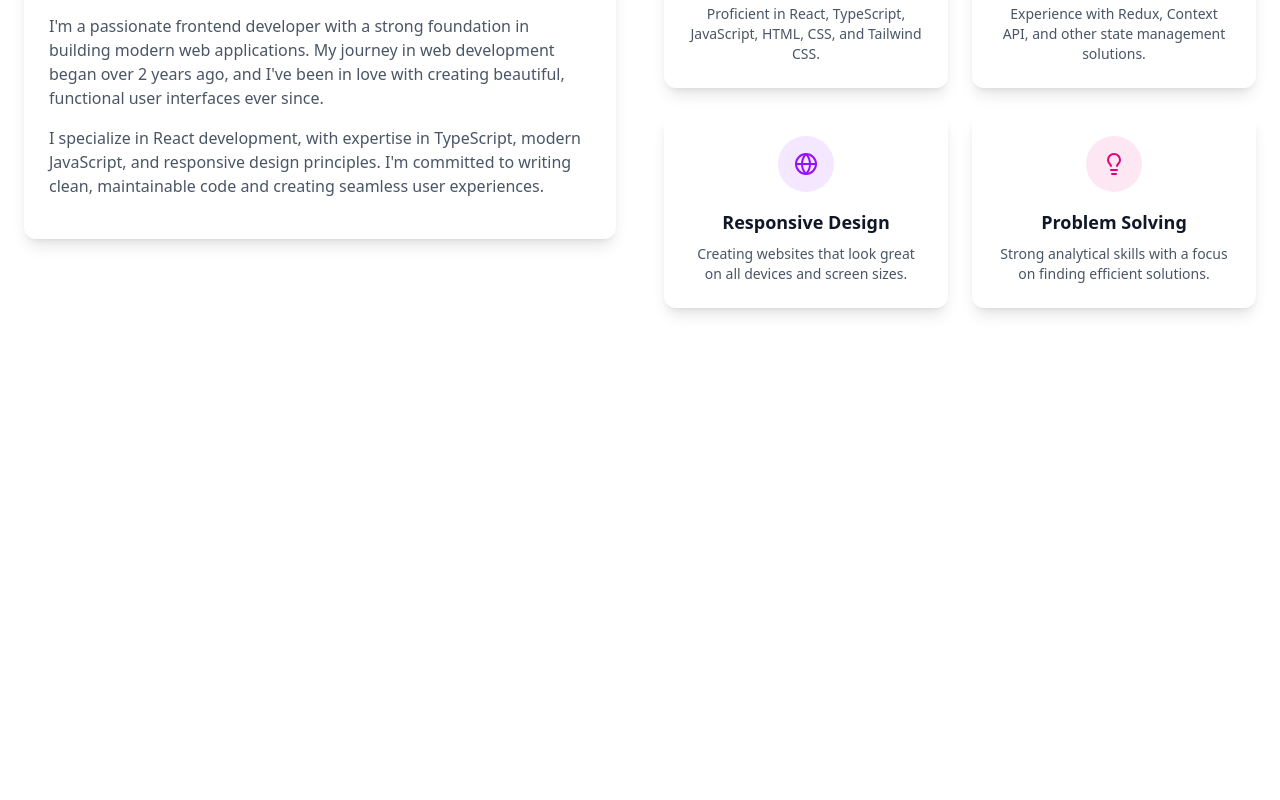
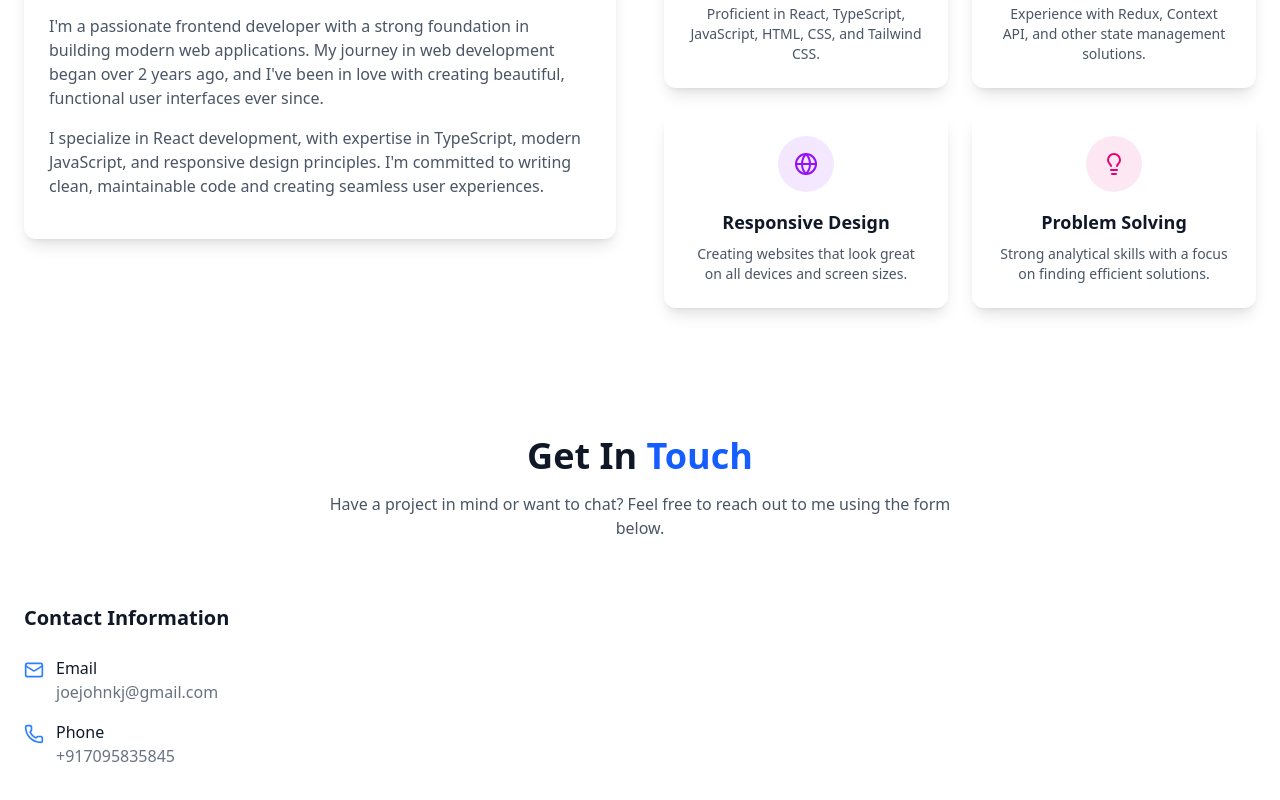
Before and after one commit to joejohn98/my-portfolio, a React (Vite) app: page / in a window 1280 px wide. Shown: the part 2522-3322 px from the top of the page. Before the commit the page ends 2894 px from the top, so only its background shows below. Built offline with nearby package versions, Linux system fonts and the light colour scheme.

Commit message:
Add Contact section to enhance portfolio with communication details

```diff
--- a/src/App.tsx
+++ b/src/App.tsx
@@ -1,6 +1,8 @@
+
 import Header from "./components/Header";
 import { ThemeProvider } from "./context/ThemeContext";
 import About from "./sections/About";
+import Contact from "./sections/Contact";
 import Hero from "./sections/Hero";
 import Projects from "./sections/Projects";
 
@@ -13,6 +15,7 @@ function App() {
           <Hero />
           <Projects />
           <About />
+          <Contact />
         </main>
       </div>
     </ThemeProvider>
--- /dev/null
+++ b/src/sections/Contact.tsx
@@ -0,0 +1,68 @@
+import { Phone, Mail } from "lucide-react";
+
+const Contact: React.FC = () => {
+  return (
+    <section id="contact" className="py-16 bg-white dark:bg-[#020817]">
+      <div className="container mx-auto px-4 md:px-6">
+        {/* Section Header */}
+        <div className="text-center mb-12 md:mb-16">
+          <h2 className="text-3xl md:text-4xl font-bold text-gray-900 dark:text-white mb-4">
+            Get In{" "}
+            <span className="text-blue-600 dark:text-blue-400">Touch</span>
+          </h2>
+          <p className="text-gray-600 dark:text-gray-300 max-w-2xl mx-auto">
+            Have a project in mind or want to chat? Feel free to reach out to me
+            using the form below.
+          </p>
+        </div>
+
+        {/* Contact Content - Two Column Layout */}
+        <div className="grid grid-cols-1 md:grid-cols-2 gap-8 lg:gap-12">
+          {/* Left Column - Contact Info */}
+          <div className="space-y-8">
+            {/* Contact Information */}
+            <div>
+              <h3 className="text-xl font-semibold mb-6 text-gray-900 dark:text-white">
+                Contact Information
+              </h3>
+
+              <div className="space-y-4">
+                <div className="flex items-start">
+                  <Mail className="h-5 w-5 text-blue-500 mt-1 mr-3" />
+                  <div>
+                    <p className="font-medium text-gray-900 dark:text-gray-200">
+                      Email
+                    </p>
+                    <a
+                      href="mailto:joejohnkj@gmail.com"
+                      className="text-gray-500 dark:text-gray-400 hover:text-blue-500 dark:hover:text-blue-400 transition-colors"
+                    >
+                      joejohnkj@gmail.com
+                    </a>
+                  </div>
+                </div>
+
+                <div className="flex items-start">
+                  <Phone className="h-5 w-5 text-blue-500 mt-1 mr-3" />
+                  <div>
+                    <p className="font-medium text-gray-900 dark:text-gray-200">
+                      Phone
+                    </p>
+                    <a
+                      href="tel:+917095835845"
+                      className="text-gray-500 dark:text-gray-400 hover:text-blue-500 dark:hover:text-blue-400 transition-colors"
+                    >
+                      +917095835845
+                    </a>
+                  </div>
+                </div>
+              </div>
+            </div>
+          </div>
+        </div>
+      </div>
+    </section>
+  );
+};
+
+export default Contact;
```
